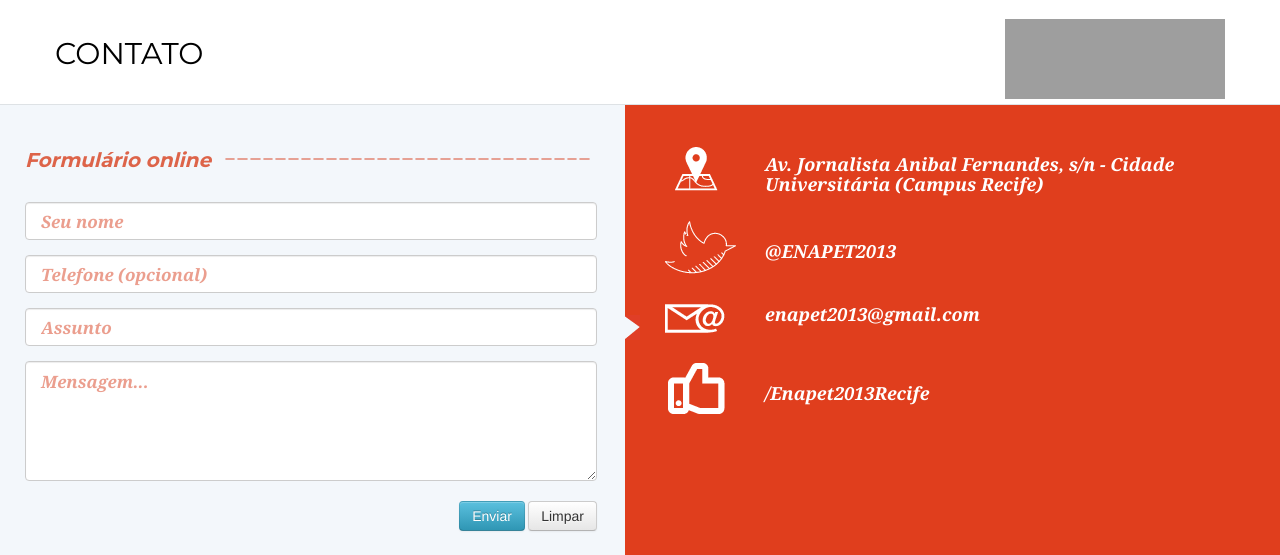
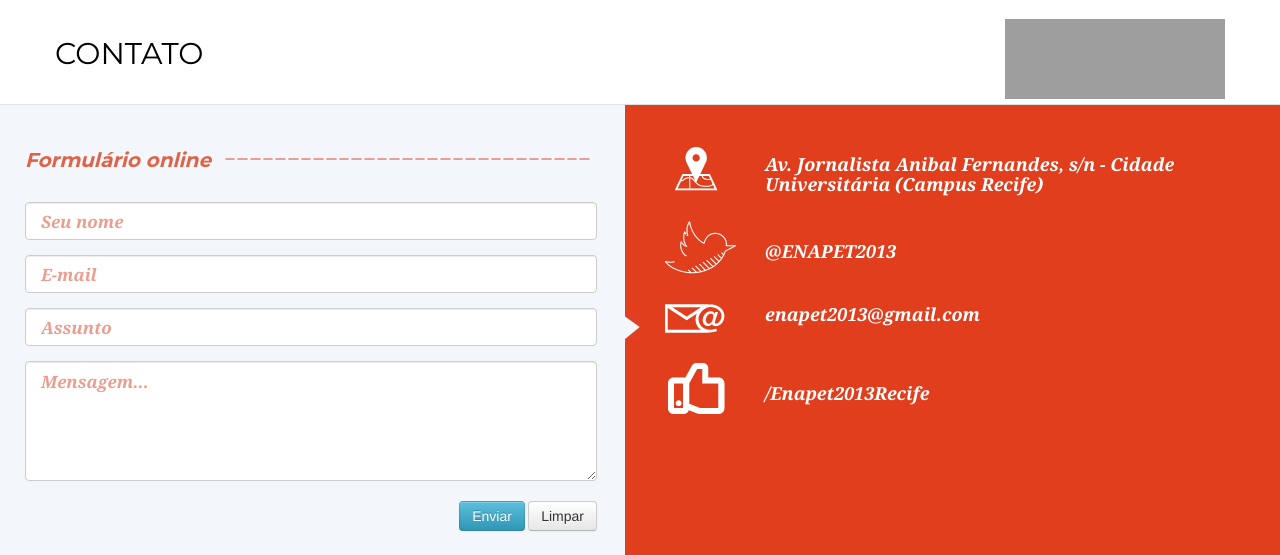
Before and after one commit to pet-informatica/enapet2013, a Django app: template ENAPET/template/contact.html in a window 1280 px wide. Shown: the part 503-1058 px from the top of the page. Run offline with Django 3.2, Linux system fonts and the light colour scheme; the template is opened without the code that fills it, so the values that code supplies are empty; parts of the project's set-up code (start-up, migrations or seed data) failed here and were passed over; some libraries are stand-ins or nearby versions; grey boxes are pictures that could not be loaded.

Commit message:
mudanca na tela de contatos para por e-mail

```diff
--- a/ENAPET/template/contact.html
+++ b/ENAPET/template/contact.html
@@ -81,8 +81,8 @@
                 <legend>Formulário online</legend>
                 <label for="your-name" class="visuallyhidden">Seu nome</label>
                 <input type="text" name="#" id="your-name" placeholder="Seu nome"/>
-                <label for="phone" class="visuallyhidden">Telefone <small>(opcional)</small></label>
-                <input type="text" name="phone" id="phone" placeholder="Telefone (opcional)"/>
+                <label for="phone" class="visuallyhidden">E-mail</label>
+                <input type="text" name="phone" id="phone" placeholder="E-mail"/>
                 <label for="subject" class="visuallyhidden">Assunto</label>
                 <input type="text" name="subject" id="subject" placeholder="Assunto"/>
                 <label for="message" class="visuallyhidden">Mensagem</label>
```
